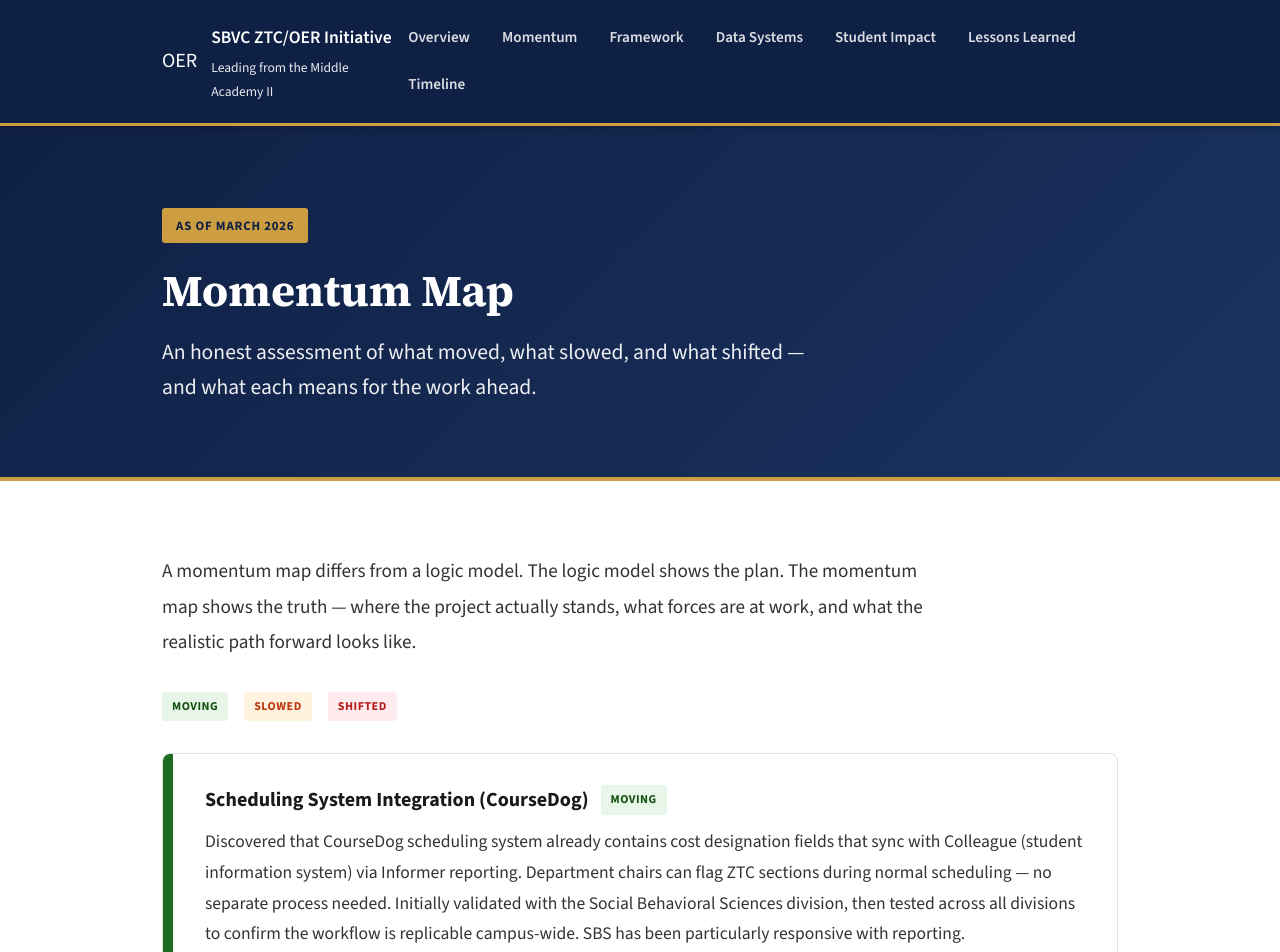
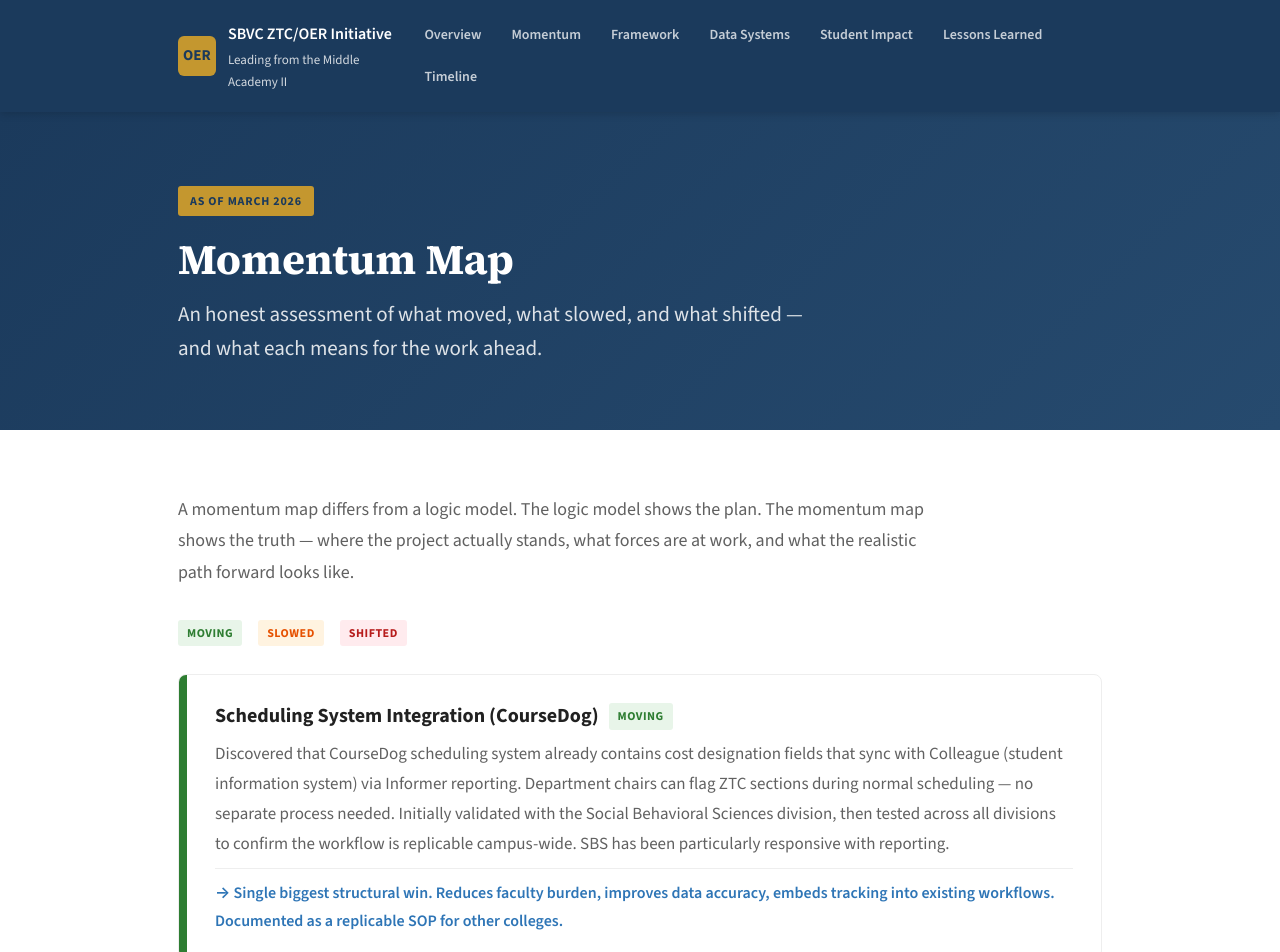
Before and after one commit to paleofatty/sbvc-oer-ztc, a Next.js app: page /momentum in a window 1280 px wide. Shown: the top 952 px of the page. Built offline with nearby package versions, Linux system fonts and the light colour scheme.

Commit message:
Add Thomas Berry tribute and individual team cards

```diff
--- a/app/globals.css
+++ b/app/globals.css
@@ -1,398 +1,70 @@
 @import url('https://fonts.googleapis.com/css2?family=Source+Sans+3:ital,wght@0,300;0,400;0,600;0,700;1,400&family=Source+Serif+4:opsz,wght@8..60,400;8..60,600;8..60,700&display=swap');
-
-:root {
-  --sbvc-navy: #0F2045;
-  --sbvc-blue: #2E75B6;
-  --sbvc-light-blue: #EAF2FA;
-  --sbvc-gold: #CD9E41;
-  --sbvc-light-gold: #FDF6E3;
-  --sbvc-copper: #A2662D;
-  --sbvc-light-gold-accent: #ECBA6B;
-  --green: #1B6B20;
-  --green-light: #E8F5E9;
-  --green-text: #14520F;
-  --amber: #BF360C;
-  --amber-light: #FFF3E0;
-  --red: #B71C1C;
-  --red-light: #FFEBEE;
-  --gray-50: #FAFAFA;
-  --gray-100: #F5F5F5;
-  --gray-200: #E0E0E0;
-  --gray-300: #BDBDBD;
-  --gray-600: #4A4A4A;
-  --gray-800: #333333;
-  --gray-900: #1A1A1A;
-  --font-sans: 'Source Sans 3', -apple-system, BlinkMacSystemFont, sans-serif;
-  --font-serif: 'Source Serif 4', Georgia, serif;
-}
-
-/* ===== RESET & BASE ===== */
-*, *::before, *::after { margin: 0; padding: 0; box-sizing: border-box; }
-html { scroll-behavior: smooth; font-size: 100%; }
-
-body {
-  font-family: var(--font-sans);
-  font-size: 1.25rem;
-  color: var(--gray-900);
-  background: #fff;
-  line-height: 1.8;
-  -webkit-font-smoothing: antialiased;
-}
-
-/* ===== ACCESSIBILITY: Skip Nav ===== */
-.skip-nav {
-  position: absolute;
-  left: -9999px;
-  top: 0;
-  z-index: 999;
-  background: var(--sbvc-gold);
-  color: var(--sbvc-navy);
-  padding: 12px 24px;
-  font-size: 1rem;
-  font-weight: 700;
-  text-decoration: none;
-  border-radius: 0 0 4px 0;
-}
-.skip-nav:focus {
-  left: 0;
-}
-
-/* ===== ACCESSIBILITY: Focus States ===== */
-a:focus-visible, button:focus-visible, [tabindex]:focus-visible {
-  outline: 3px solid var(--sbvc-gold);
-  outline-offset: 2px;
-}
-
-/* ===== LAYOUT ===== */
-.page-container { max-width: 1020px; margin: 0 auto; padding: 0 32px; }
-
-/* ===== HEADER ===== */
-.site-header {
-  background: var(--sbvc-navy);
-  color: #fff;
-  position: sticky;
-  top: 0;
-  z-index: 100;
-  box-shadow: 0 2px 8px rgba(0,0,0,.2);
-  border-bottom: 3px solid var(--sbvc-gold);
-}
-.site-header-inner {
-  max-width: 1020px;
-  margin: 0 auto;
-  padding: 16px 32px;
-  display: flex;
-  align-items: center;
-  justify-content: space-between;
-}
-.site-header .brand {
-  display: flex;
-  align-items: center;
-  gap: 14px;
-  text-decoration: none;
-  color: #fff;
-}
-.site-header .brand-text { font-size: 1.1rem; font-weight: 600; }
-.site-header .brand-sub { font-size: 0.85rem; font-weight: 300; opacity: 0.9; display: block; }
-
-.site-nav { display: flex; gap: 4px; flex-wrap: wrap; }
-.site-nav a {
-  color: rgba(255,255,255,0.85);
-  text-decoration: none;
-  font-size: 0.95rem;
-  font-weight: 600;
-  padding: 8px 14px;
-  border-radius: 4px;
-  transition: all 0.2s;
-}
-.site-nav a:hover, .site-nav a:focus { color: #fff; background: rgba(255,255,255,0.15); }
-
-/* ===== HERO ===== */
-.page-hero {
-  background: linear-gradient(135deg, var(--sbvc-navy) 0%, #162b54 60%, #1a3462 100%);
-  color: #fff;
-  padding: 80px 0 72px;
-  border-bottom: 4px solid var(--sbvc-gold);
-}
-.page-hero h1 {
-  font-family: var(--font-serif);
-  font-size: 2.75rem;
-  font-weight: 700;
-  line-height: 1.25;
-  margin-bottom: 16px;
-}
-.page-hero .subtitle {
-  font-size: 1.35rem;
-  font-weight: 300;
-  opacity: 0.92;
-  max-width: 680px;
-  line-height: 1.65;
-}
-.page-hero .badge {
-  display: inline-block;
-  background: var(--sbvc-gold);
-  color: var(--sbvc-navy);
-  font-size: 0.8rem;
-  font-weight: 700;
-  padding: 6px 14px;
-  border-radius: 3px;
-  letter-spacing: 0.8px;
-  text-transform: uppercase;
-  margin-bottom: 20px;
-}
-
-/* ===== SECTIONS ===== */
-.section { padding: 72px 0; border-bottom: 1px solid var(--gray-200); }
-.section:last-child { border-bottom: none; }
-
-.section h2 {
-  font-family: var(--font-serif);
-  font-size: 2rem;
-  font-weight: 700;
-  color: var(--sbvc-navy);
-  margin-bottom: 24px;
-}
-.section h3 {
-  font-size: 1.4rem;
-  font-weight: 700;
-  color: var(--gray-900);
-  margin-bottom: 16px;
-  margin-top: 40px;
-}
-.section p {
-  font-size: 1.2rem;
-  color: var(--gray-800);
-  margin-bottom: 20px;
-  max-width: 780px;
-  line-height: 1.85;
-}
-.section ul { margin: 16px 0 28px 28px; max-width: 780px; }
-.section li {
-  font-size: 1.15rem;
-  color: var(--gray-800);
-  margin-bottom: 12px;
-  line-height: 1.75;
-}
-
-/* ===== STAT CARDS ===== */
-.stat-row {
-  display: grid;
-  grid-template-columns: repeat(auto-fit, minmax(220px, 1fr));
-  gap: 20px;
-  margin: 40px 0;
-}
-.stat-card {
-  background: var(--gray-50);
-  border: 1px solid var(--gray-200);
-  border-radius: 8px;
-  padding: 32px;
-  text-align: center;
-}
-.stat-card .stat-value {
-  font-family: var(--font-serif);
-  font-size: 2.75rem;
-  font-weight: 700;
-  color: var(--sbvc-navy);
-  line-height: 1;
-  margin-bottom: 10px;
-}
-.stat-card .stat-label {
-  font-size: 0.9rem;
-  color: var(--gray-600);
-  font-weight: 600;
-  text-transform: uppercase;
-  letter-spacing: 0.5px;
-}
-
-/* ===== MOMENTUM ITEMS ===== */
-.momentum-grid { display: flex; flex-direction: column; gap: 16px; margin: 32px 0; }
-.momentum-item {
-  display: grid;
-  grid-template-columns: 10px 1fr;
-  border: 1px solid var(--gray-200);
-  border-radius: 8px;
-  overflow: hidden;
-  background: #fff;
-}
-.momentum-item .bar { min-height: 100%; }
-.momentum-item .bar.moving { background: var(--green); }
-.momentum-item .bar.slowed { background: var(--amber); }
-.momentum-item .bar.shifted { background: var(--red); }
-
-.momentum-item .content { padding: 28px 32px; }
-.momentum-item .content h4 {
-  font-size: 1.25rem;
-  font-weight: 700;
-  color: var(--gray-900);
-  margin-bottom: 8px;
-  display: flex;
-  align-items: center;
-  gap: 12px;
-  flex-wrap: wrap;
-}
-.momentum-item .content p {
-  font-size: 1.1rem;
-  color: var(--gray-800);
-  margin-bottom: 12px;
-  max-width: none;
-  line-height: 1.75;
-}
-.momentum-item .implication {
-  font-size: 1.05rem;
-  color: var(--sbvc-blue);
-  font-weight: 600;
-  margin-top: 12px;
-  padding-top: 12px;
-  border-top: 1px solid var(--gray-200);
-  line-height: 1.6;
-}
-
-.status-badge {
-  font-size: 0.75rem;
-  font-weight: 700;
-  padding: 4px 10px;
-  border-radius: 3px;
-  text-transform: uppercase;
-  letter-spacing: 0.5px;
-}
-.status-badge.moving { background: var(--green-light); color: var(--green-text); }
-.status-badge.slowed { background: var(--amber-light); color: var(--amber); }
-.status-badge.shifted { background: var(--red-light); color: var(--red); }
-
-/* ===== PILLARS ===== */
-.pillars-row { display: grid; grid-template-columns: repeat(3, 1fr); gap: 20px; margin: 40px 0; }
-.pillar-card {
-  border: 2px solid var(--gray-200);
-  border-radius: 8px;
-  padding: 36px 28px;
-  text-align: center;
-  transition: border-color 0.2s;
-}
-.pillar-card:hover, .pillar-card:focus-within { border-color: var(--sbvc-blue); }
-.pillar-card .pillar-num {
-  font-size: 0.8rem;
-  font-weight: 700;
-  color: var(--sbvc-copper);
-  text-transform: uppercase;
-  letter-spacing: 1px;
-  margin-bottom: 12px;
-}
-.pillar-card h4 {
-  font-family: var(--font-serif);
-  font-size: 1.4rem;
-  font-weight: 700;
-  color: var(--sbvc-navy);
-  margin-bottom: 12px;
-}
-.pillar-card p { font-size: 1.05rem; color: var(--gray-800); max-width: none; line-height: 1.7; }
-
-/* ===== TIMELINE ===== */
-.timeline { position: relative; margin: 40px 0; padding-left: 40px; }
-.timeline::before {
-  content: '';
-  position: absolute;
-  left: 13px;
-  top: 4px;
-  bottom: 4px;
-  width: 3px;
-  background: var(--gray-300);
-}
-.timeline-item { position: relative; margin-bottom: 36px; }
-.timeline-item::before {
-  content: '';
-  position: absolute;
-  left: -33px;
-  top: 8px;
-  width: 16px;
-  height: 16px;
-  border-radius: 50%;
-  background: var(--sbvc-blue);
-  border: 3px solid #fff;
-  box-shadow: 0 0 0 2px var(--sbvc-blue);
-}
-.timeline-item.past::before { background: var(--gray-300); box-shadow: 0 0 0 2px var(--gray-300); }
-.timeline-item.current::before { background: var(--sbvc-gold); box-shadow: 0 0 0 2px var(--sbvc-gold); }
-.timeline-item .date {
-  font-size: 0.9rem;
-  font-weight: 700;
-  color: var(--sbvc-blue);
-  text-transform: uppercase;
-  letter-spacing: 0.5px;
-  margin-bottom: 4px;
-}
-.timeline-item.past .date { color: var(--gray-600); }
-.timeline-item.current .date { color: var(--sbvc-copper); }
-.timeline-item h4 { font-size: 1.25rem; font-weight: 700; color: var(--gray-900); margin-bottom: 6px; }
-.timeline-item p { font-size: 1.1rem; color: var(--gray-800); line-height: 1.7; }
-
-/* ===== CALLOUTS ===== */
-.callout {
-  border-left: 5px solid var(--sbvc-blue);
-  background: var(--sbvc-light-blue);
-  padding: 28px 32px;
-  border-radius: 0 8px 8px 0;
-  margin: 32px 0;
-}
-.callout.gold { border-left-color: var(--sbvc-gold); background: var(--sbvc-light-gold); }
-.callout.red { border-left-color: var(--red); background: var(--red-light); }
-.callout p {
-  font-size: 1.15rem;
-  color: var(--gray-900);
-  margin-bottom: 0;
-  line-height: 1.8;
-  max-width: none;
-}
-.callout strong { color: var(--sbvc-navy); }
-
-/* ===== FINDING CARDS ===== */
-.findings-grid { display: grid; grid-template-columns: repeat(auto-fit, minmax(300px, 1fr)); gap: 20px; margin: 32px 0; }
-.finding-card {
-  background: var(--gray-50);
-  border: 1px solid var(--gray-200);
-  border-radius: 8px;
-  padding: 32px;
-}
-.finding-card h4 { font-size: 1.2rem; font-weight: 700; color: var(--sbvc-navy); margin-bottom: 12px; }
-.finding-card p { font-size: 1.05rem; color: var(--gray-800); margin-bottom: 0; max-width: none; line-height: 1.7; }
-
-/* ===== FOOTER ===== */
-.site-footer {
-  background: var(--gray-100);
-  border-top: 1px solid var(--gray-200);
-  padding: 40px 0;
-  text-align: center;
-}
-.site-footer p { font-size: 0.9rem; color: var(--gray-600); max-width: none; }
-
-/* ===== RESPONSIVE ===== */
-@media (max-width: 768px) {
-  .site-header-inner { flex-direction: column; gap: 12px; }
-  .site-nav { justify-content: center; }
-  .page-hero h1 { font-size: 2rem; }
-  .page-hero .subtitle { font-size: 1.15rem; }
-  .pillars-row { grid-template-columns: 1fr; }
-  .stat-row { grid-template-columns: repeat(2, 1fr); }
-  .section h2 { font-size: 1.7rem; }
-  .section p { font-size: 1.1rem; }
-  body { font-size: 1.15rem; }
-  .page-container { padding: 0 20px; }
-}
-
-/* ===== ACCESSIBILITY: Reduced Motion ===== */
-@media (prefers-reduced-motion: reduce) {
-  *, *::before, *::after {
-    animation-duration: 0.01ms !important;
-    animation-iteration-count: 1 !important;
-    transition-duration: 0.01ms !important;
-    scroll-behavior: auto !important;
-  }
-}
-
-/* ===== ACCESSIBILITY: High Contrast ===== */
-@media (prefers-contrast: high) {
-  .momentum-item { border-width: 2px; border-color: var(--gray-900); }
-  .callout { border-left-width: 6px; }
-  .stat-card { border-width: 2px; }
-  .finding-card { border-width: 2px; }
-  .pillar-card { border-width: 3px; }
-  a { text-decoration: underline; }
-}
+:root{--sbvc-navy:#1B3A5C;--sbvc-blue:#2E75B6;--sbvc-light-blue:#EAF2FA;--sbvc-gold:#C4972F;--sbvc-light-gold:#FFF8E1;--green:#2E7D32;--green-light:#E8F5E9;--amber:#E65100;--amber-light:#FFF3E0;--red:#B71C1C;--red-light:#FFEBEE;--gray-50:#FAFAFA;--gray-100:#F5F5F5;--gray-200:#EEEEEE;--gray-300:#E0E0E0;--gray-500:#9E9E9E;--gray-700:#616161;--gray-900:#212121;--font-sans:'Source Sans 3',-apple-system,BlinkMacSystemFont,sans-serif;--font-serif:'Source Serif 4',Georgia,serif}
+*{margin:0;padding:0;box-sizing:border-box}html{scroll-behavior:smooth}
+body{font-family:var(--font-sans);font-size:18px;color:var(--gray-900);background:#fff;line-height:1.7;-webkit-font-smoothing:antialiased}
+.page-container{max-width:980px;margin:0 auto;padding:0 28px}
+.site-header{background:var(--sbvc-navy);color:#fff;position:sticky;top:0;z-index:100;box-shadow:0 2px 8px rgba(0,0,0,.15)}
+.site-header-inner{max-width:980px;margin:0 auto;padding:16px 28px;display:flex;align-items:center;justify-content:space-between}
+.site-header .brand{display:flex;align-items:center;gap:12px;text-decoration:none;color:#fff}
+.site-header .brand-icon{width:40px;height:40px;background:var(--sbvc-gold);border-radius:6px;display:flex;align-items:center;justify-content:center;font-weight:700;font-size:15px;color:var(--sbvc-navy)}
+.site-header .brand-text{font-size:16px;font-weight:600}.site-header .brand-sub{font-size:13px;font-weight:300;opacity:.8;display:block}
+.site-nav{display:flex;gap:4px;flex-wrap:wrap}.site-nav a{color:rgba(255,255,255,.75);text-decoration:none;font-size:14px;font-weight:600;padding:7px 13px;border-radius:4px;transition:all .2s}.site-nav a:hover{color:#fff;background:rgba(255,255,255,.12)}
+.page-hero{background:linear-gradient(135deg,var(--sbvc-navy) 0%,#264a6e 100%);color:#fff;padding:72px 0 64px}
+.page-hero h1{font-family:var(--font-serif);font-size:42px;font-weight:700;line-height:1.2;margin-bottom:14px}
+.page-hero .subtitle{font-size:21px;font-weight:300;opacity:.85;max-width:660px;line-height:1.6}
+.page-hero .badge{display:inline-block;background:var(--sbvc-gold);color:var(--sbvc-navy);font-size:12px;font-weight:700;padding:5px 12px;border-radius:3px;letter-spacing:.8px;text-transform:uppercase;margin-bottom:18px}
+.section{padding:64px 0;border-bottom:1px solid var(--gray-200)}.section:last-child{border-bottom:none}
+.section h2{font-family:var(--font-serif);font-size:30px;font-weight:700;color:var(--sbvc-navy);margin-bottom:22px}
+.section h3{font-size:22px;font-weight:700;color:var(--gray-900);margin-bottom:14px;margin-top:36px}
+.section p{font-size:18px;color:var(--gray-700);margin-bottom:18px;max-width:760px;line-height:1.75}
+.section ul{margin:12px 0 24px 24px;max-width:760px}.section li{font-size:17px;color:var(--gray-700);margin-bottom:10px;line-height:1.65}
+.stat-row{display:grid;grid-template-columns:repeat(auto-fit,minmax(210px,1fr));gap:18px;margin:36px 0}
+.stat-card{background:var(--gray-50);border:1px solid var(--gray-200);border-radius:8px;padding:28px;text-align:center}
+.stat-card .stat-value{font-family:var(--font-serif);font-size:40px;font-weight:700;color:var(--sbvc-navy);line-height:1;margin-bottom:8px}
+.stat-card .stat-label{font-size:14px;color:var(--gray-500);font-weight:600;text-transform:uppercase;letter-spacing:.5px}
+.momentum-grid{display:flex;flex-direction:column;gap:14px;margin:28px 0}
+.momentum-item{display:grid;grid-template-columns:8px 1fr;border:1px solid var(--gray-200);border-radius:8px;overflow:hidden;background:#fff}
+.momentum-item .bar{min-height:100%}.momentum-item .bar.moving{background:var(--green)}.momentum-item .bar.slowed{background:var(--amber)}.momentum-item .bar.shifted{background:var(--red)}
+.momentum-item .content{padding:24px 28px}
+.momentum-item .content h4{font-size:20px;font-weight:700;color:var(--gray-900);margin-bottom:6px;display:flex;align-items:center;gap:10px}
+.momentum-item .content p{font-size:17px;color:var(--gray-700);margin-bottom:10px;max-width:none}
+.momentum-item .implication{font-size:16px;color:var(--sbvc-blue);font-weight:600;margin-top:10px;padding-top:10px;border-top:1px solid var(--gray-200)}
+.status-badge{font-size:12px;font-weight:700;padding:3px 9px;border-radius:3px;text-transform:uppercase;letter-spacing:.5px}
+.status-badge.moving{background:var(--green-light);color:var(--green)}.status-badge.slowed{background:var(--amber-light);color:var(--amber)}.status-badge.shifted{background:var(--red-light);color:var(--red)}
+.pillars-row{display:grid;grid-template-columns:repeat(3,1fr);gap:18px;margin:36px 0}
+.pillar-card{border:2px solid var(--gray-200);border-radius:8px;padding:32px 26px;text-align:center;transition:border-color .2s}
+.pillar-card:hover{border-color:var(--sbvc-blue)}
+.pillar-card .pillar-num{font-size:12px;font-weight:700;color:var(--sbvc-gold);text-transform:uppercase;letter-spacing:1px;margin-bottom:10px}
+.pillar-card h4{font-family:var(--font-serif);font-size:22px;font-weight:700;color:var(--sbvc-navy);margin-bottom:10px}
+.pillar-card p{font-size:16px;color:var(--gray-700);max-width:none}
+.timeline{position:relative;margin:36px 0;padding-left:36px}
+.timeline::before{content:'';position:absolute;left:12px;top:4px;bottom:4px;width:2px;background:var(--gray-300)}
+.timeline-item{position:relative;margin-bottom:32px}
+.timeline-item::before{content:'';position:absolute;left:-30px;top:7px;width:14px;height:14px;border-radius:50%;background:var(--sbvc-blue);border:2px solid #fff;box-shadow:0 0 0 2px var(--sbvc-blue)}
+.timeline-item.past::before{background:var(--gray-500);box-shadow:0 0 0 2px var(--gray-500)}
+.timeline-item.current::before{background:var(--sbvc-gold);box-shadow:0 0 0 2px var(--sbvc-gold)}
+.timeline-item .date{font-size:14px;font-weight:700;color:var(--sbvc-blue);text-transform:uppercase;letter-spacing:.5px;margin-bottom:3px}
+.timeline-item.past .date{color:var(--gray-500)}.timeline-item.current .date{color:var(--sbvc-gold)}
+.timeline-item h4{font-size:20px;font-weight:700;color:var(--gray-900);margin-bottom:5px}
+.timeline-item p{font-size:17px;color:var(--gray-700)}
+.callout{border-left:4px solid var(--sbvc-blue);background:var(--sbvc-light-blue);padding:24px 28px;border-radius:0 8px 8px 0;margin:28px 0}
+.callout.gold{border-left-color:var(--sbvc-gold);background:var(--sbvc-light-gold)}
+.callout.red{border-left-color:var(--red);background:var(--red-light)}
+.callout p{font-size:18px;color:var(--gray-900);margin-bottom:0;line-height:1.7;max-width:none}.callout strong{color:var(--sbvc-navy)}
+.findings-grid{display:grid;grid-template-columns:repeat(auto-fit,minmax(290px,1fr));gap:18px;margin:28px 0}
+.finding-card{background:var(--gray-50);border:1px solid var(--gray-200);border-radius:8px;padding:28px}
+.finding-card h4{font-size:19px;font-weight:700;color:var(--sbvc-navy);margin-bottom:10px}
+.finding-card p{font-size:16px;color:var(--gray-700);margin-bottom:0;max-width:none;line-height:1.65}
+.team-grid{display:grid;grid-template-columns:repeat(3,1fr);gap:16px;margin:28px 0}
+.team-card{background:var(--gray-50);border:1px solid var(--gray-200);border-radius:8px;padding:24px;text-align:center}
+.team-card .team-role{font-size:12px;font-weight:700;color:var(--sbvc-gold);text-transform:uppercase;letter-spacing:.8px;margin-bottom:8px}
+.team-card h4{font-family:var(--font-serif);font-size:19px;font-weight:700;color:var(--sbvc-navy);margin-bottom:8px}
+.team-card p{font-size:15px;color:var(--gray-700);margin-bottom:0;max-width:none;line-height:1.55}
+.memorial{display:flex;gap:28px;align-items:flex-start;background:var(--sbvc-light-gold);border-left:4px solid var(--sbvc-gold);border-radius:0 8px 8px 0;padding:32px 28px}
+.memorial-photo{flex-shrink:0}
+.memorial-photo img{border-radius:50%;border:3px solid var(--sbvc-gold)}
+.memorial-text h3{font-family:var(--font-serif);font-size:22px;font-weight:700;color:var(--sbvc-navy);margin-bottom:12px;margin-top:0}
+.memorial-text p{font-size:17px;color:var(--gray-700);margin-bottom:0;max-width:none;line-height:1.7}
+.site-footer{background:var(--gray-100);border-top:1px solid var(--gray-200);padding:36px 0;text-align:center}
+.site-footer p{font-size:14px;color:var(--gray-500);max-width:none}
+@media(max-width:768px){.site-header-inner{flex-direction:column;gap:12px}.site-nav{justify-content:center}.page-hero h1{font-size:32px}.page-hero .subtitle{font-size:18px}.pillars-row{grid-template-columns:1fr}.stat-row{grid-template-columns:repeat(2,1fr)}.section h2{font-size:26px}body{font-size:17px}.team-grid{grid-template-columns:repeat(2,1fr)}.memorial{flex-direction:column;align-items:center;text-align:center}}
```
Also changed, not shown: app/page.js (+42 -7 lines), public/thomas-berry.png (added), 1 other file (tests, documents, lock files or other folders).
